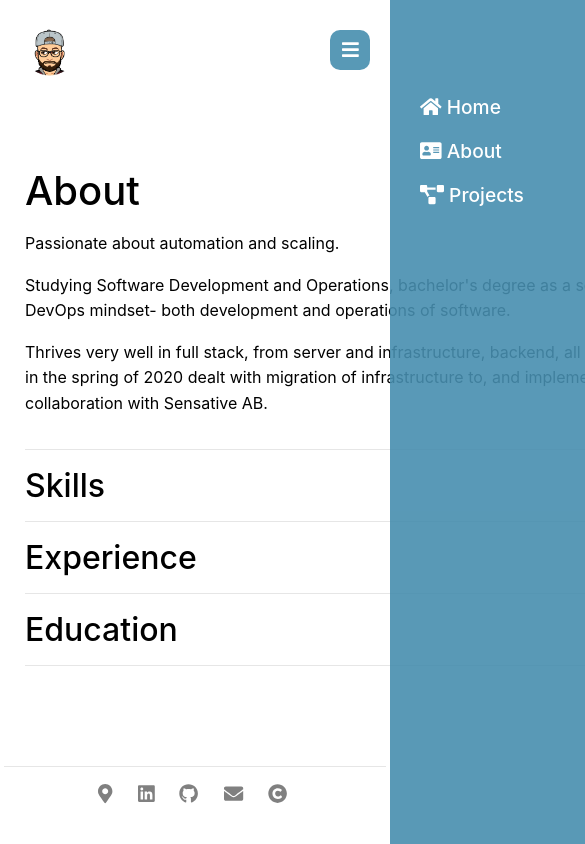
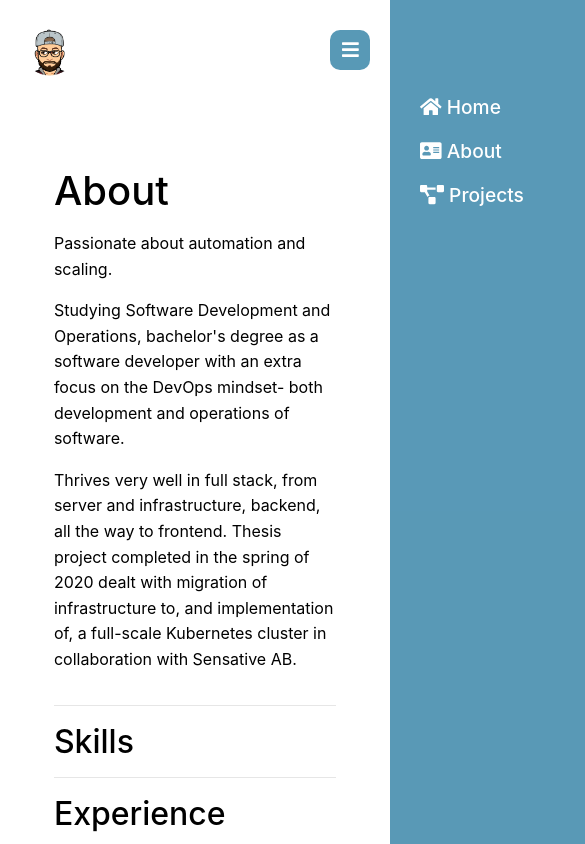
Before and after one commit to brocahontaz/johanandersson.se, a React (Create React App) app: page /about in a window 390 px wide. Shown: the top 844 px of the page, 585 px wide, since content can reach past the window. Built offline with nearby package versions, Linux system fonts and the light colour scheme.

Commit message:
More responsiveness fixes.

```diff
--- a/src/Main/About/About.css
+++ b/src/Main/About/About.css
@@ -36,7 +36,33 @@ p.AboutParagraph {
 }
 
 .Section {
+  width: 100%;
   margin-top: 1.0rem;
   padding-bottom: 1.0rem;
   border-bottom: 1px solid var(--border-light);
 }
+
+@media screen and (max-width: 1024px) {
+  .About .Wrapper {
+    width: 98%;
+    flex-direction: column;
+    align-items: center;
+    justify-content: center;
+    padding: 50px;
+  }
+  @media screen and (max-height: 650px) {
+    .About .Wrapper{
+      padding: 10px;
+    }
+  }
+}
+
+@media screen and (max-height: 550px) {
+  .About .Wrapper {
+    width: 98%;
+    flex-direction: column;
+    align-items: center;
+    justify-content: center;
+    padding: 50px;
+  }
+}
--- a/src/Main/About/About.js
+++ b/src/Main/About/About.js
@@ -25,6 +25,9 @@ const About = () =>
       </div>
       <div className='Section'>
         <h3>Education</h3>
+        <div className='SubSection'>
+
+        </div>
       </div>
     </div>
   </div>
--- a/src/Main/Home/Home.css
+++ b/src/Main/Home/Home.css
@@ -40,6 +40,6 @@
     flex-direction: column;
     align-items: center;
     justify-content: center;
-    padding: 50px;
+    padding: 10px;
   }
 }
--- a/src/Main/Home/ProfileCard/ProfileCard.css
+++ b/src/Main/Home/ProfileCard/ProfileCard.css
@@ -41,3 +41,12 @@ p.ProfileIntro {
     display: none;
   }
 }
+
+@media screen and (max-width: 410px) {
+  .ProfileCard h3{
+    font-size: 3.2rem;
+  }
+  .ProfileCard h4{
+    font-size: 1.6rem;
+  }
+}
```
Also changed, not shown: 1 other file (tests, documents, lock files or other folders).
